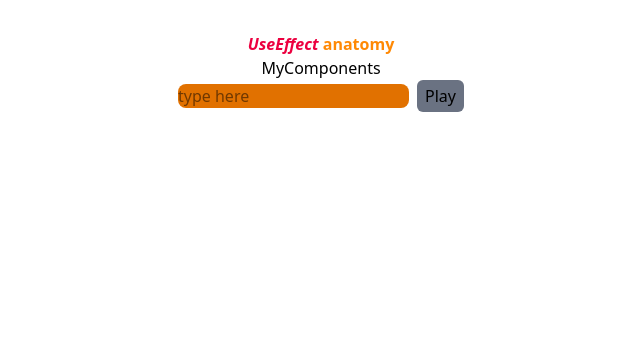
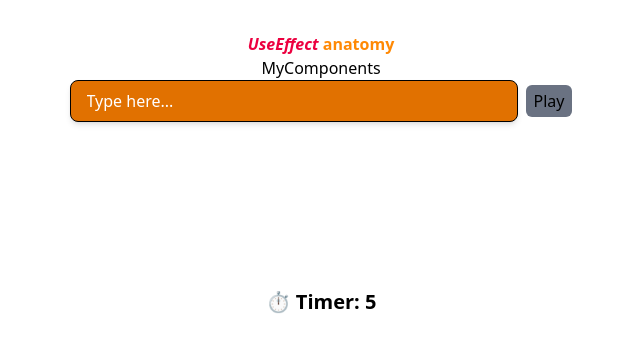
Before and after one commit to mehedihasanshohan/useEffect-anatomy, a React (Vite) app: page / in a window 1280 px wide. Shown: the top 352 px of the page, without its empty margins (319-959 px from the left). Built offline with nearby package versions, Linux system fonts and the light colour scheme; grey boxes are pictures that could not be loaded.

Commit message:
cleanup function with timer

```diff
--- a/src/App.jsx
+++ b/src/App.jsx
@@ -1,4 +1,5 @@
 import './App.css'
+import Timer from './compponents/cleanup/Timer'
 import MyComponents from './compponents/MyComponents'
 import VideoApp from './compponents/videoplayer/VideoApp'
 
@@ -9,6 +10,7 @@ function App() {
     <h2 className='text-center'><span className='text-rose-600 font-bold'><i >UseEffect </i></span><span className='text-orange-400 font-bold'>anatomy</span></h2>
    <MyComponents></MyComponents>
     <VideoApp></VideoApp>
+    <Timer></Timer>
    </>
   )
 }
--- /dev/null
+++ b/src/compponents/cleanup/ClickListener.jsx
@@ -0,0 +1,25 @@
+import React, { useEffect } from 'react';
+
+const ClickListener = () => {
+  useEffect(() => {
+    const handleClick = () => {
+      console.log('Window was clicked!');
+    };
+
+    window.addEventListener('click', handleClick);
+
+    // Cleanup function
+    // return () => {
+    //   console.log('Cleanup: removing event listener');
+    //   window.removeEventListener('click', handleClick);
+    // };
+  }, []);
+
+  return (
+    <div className="p-4 text-center">
+      <h2 className="text-xl font-bold">Click anywhere on the window 👇</h2>
+    </div>
+  );
+};
+
+export default ClickListener;
--- /dev/null
+++ b/src/compponents/cleanup/Timer.jsx
@@ -0,0 +1,26 @@
+import React, { useEffect, useState } from 'react';
+
+const Timer = () => {
+  const [count, setCount] = useState(0);
+
+  useEffect(() => {
+    const interval = setInterval(() => {
+      console.log('Tick');
+      setCount((prev) => prev + 1);
+    }, 1000);
+
+    // Cleanup function
+    return () => {
+      console.log('Cleanup: clearing interval');
+      clearInterval(interval);
+    };
+  }, []);
+
+  return (
+    <div className="p-4 text-center">
+      <h2 className="text-xl font-bold">⏱️ Timer: {count}</h2>
+    </div>
+  );
+};
+
+export default Timer;
--- a/src/compponents/videoplayer/VideoApp.jsx
+++ b/src/compponents/videoplayer/VideoApp.jsx
@@ -8,11 +8,14 @@ export default function VideoApp() {
 
   return (
     <>
-      <input
-          className="border-black bg-amber-600 rounded-lg mr-2 "
-          placeholder="type here"
+     <input
+          type="text"
+          className="w-full max-w-md px-4 py-2 text-white placeholder-white bg-amber-600 border border-black rounded-lg focus:outline-none focus:ring-2 focus:ring-amber-400 focus:border-transparent shadow-md transition-all duration-300 mr-2"
+          placeholder="Type here..."
           value={text}
-          onChange={e => setText(e.target.value)} />
+          onChange={e => setText(e.target.value)}
+      />
+
       <button
           className="bg-gray-500 text-black-500 rounded-md px-2 py-1"
           onClick={() =>
```
